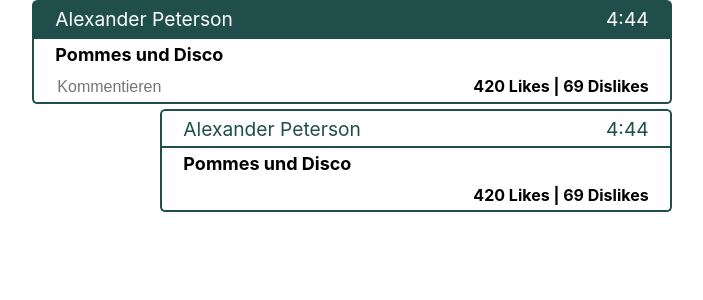
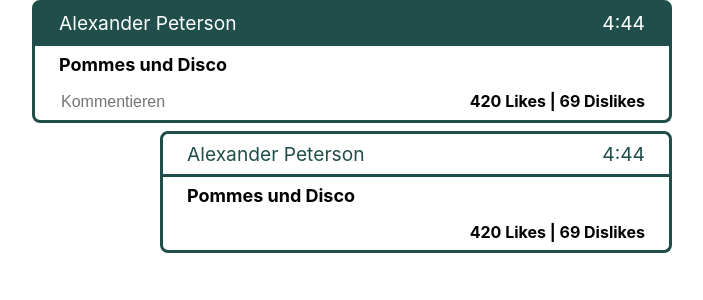
Before and after one commit to Last-Harmattan/web2.0, a React (Create React App) app in the folder frontend/: page / in a window 1280 px wide. Shown: the top 300 px of the page, without its empty margins (288-991 px from the left). Built offline with nearby package versions, Linux system fonts and the light colour scheme.

Commit message:
Split up components css file into one for each component

```diff
--- a/frontend/src/component/Components.css
+++ /dev/null
@@ -1,89 +0,0 @@
-/* Post */
-
-.Post-Header {
-  color: white;
-  font-size: larger;
-  background-color: #204e4a;
-  border: 2pt solid #204e4a;
-  border-radius: 4pt 4pt 0pt 0pt;
-  padding-left: 16pt;
-  padding-right: 16pt;
-  padding-top: 4pt;
-  padding-bottom: 4pt;
-  overflow: auto;
-}
-
-.Post-Header-Name {
-  float: left;
-  width: 80%;
-}
-
-.Post-Header-Time {
-  float: right;
-}
-
-.Post-Content {
-  font-size: large;
-  font-weight: bold;
-  border-left: 2pt solid #204e4a;
-  border-right: 2pt solid #204e4a;
-  background-color: white;
-  padding-left: 16pt;
-  padding-right: 16pt;
-  padding-top: 4pt;
-  padding-bottom: 4pt;
-}
-
-.Post-Footer {
-  border-radius: 0pt 0pt 4pt 4pt;
-  border-left: 2pt solid #204e4a;
-  border-right: 2pt solid #204e4a;
-  border-bottom: 2pt solid #204e4a;
-  background-color: white;
-  padding-left: 16pt;
-  padding-right: 16pt;
-  padding-top: 4pt;
-  padding-bottom: 4pt;
-  overflow: auto;
-}
-
-.Post-Footer-Comment {
-  width: 66%;
-  border: 0px;
-  font-size: medium;
-}
-
-.Post-Footer-Rating {
-  float: right;
-  font-weight: bold;
-  font-size: medium;
-  height: 100%;
-}
-
-/* Comment */
-
-.Comment {
-  float: right;
-  width: 80%;
-  margin-top: 4pt;
-}
-
-.Comment-Header {
-  color: #204e4a;
-  font-size: larger;
-  background-color: white;
-  border: 2pt solid #204e4a;
-  border-radius: 4pt 4pt 0pt 0pt;
-  padding-left: 16pt;
-  padding-right: 16pt;
-  padding-top: 4pt;
-  padding-bottom: 4pt;
-  overflow: auto;
-}
-
-/* Util */
-
-.Center {
-  margin: auto;
-  width: 50%;
-}
--- /dev/null
+++ b/frontend/src/component/Post.css
@@ -0,0 +1,5 @@
+.Comment {
+  float: right;
+  width: 80%;
+  margin-top: 8px;
+}
--- a/frontend/src/component/Post.tsx
+++ b/frontend/src/component/Post.tsx
@@ -1,5 +1,5 @@
 import React from 'react';
-import './Components.css';
+import './Post.css';
 import PostContent from './PostContent';
 import PostFooter from './PostFooter';
 import PostHeader from './PostHeader';
--- /dev/null
+++ b/frontend/src/component/PostContent.css
@@ -0,0 +1,11 @@
+.Post-Content {
+  font-size: large;
+  font-weight: bold;
+  border-left: 3px solid #204e4a;
+  border-right: 3px solid #204e4a;
+  background-color: white;
+  padding-left: 24px;
+  padding-right: 24px;
+  padding-top: 8px;
+  padding-bottom: 8px;
+}
--- a/frontend/src/component/PostContent.tsx
+++ b/frontend/src/component/PostContent.tsx
@@ -1,5 +1,5 @@
 import React from 'react';
-import './Components.css';
+import './PostContent.css';
 
 interface PostContentProps {
   content: string;
--- /dev/null
+++ b/frontend/src/component/PostFooter.css
@@ -0,0 +1,25 @@
+.Post-Footer {
+  border-radius: 0px 0px 8px 8px;
+  border-left: 3px solid #204e4a;
+  border-right: 3px solid #204e4a;
+  border-bottom: 3px solid #204e4a;
+  background-color: white;
+  padding-left: 24px;
+  padding-right: 24px;
+  padding-top: 8px;
+  padding-bottom: 8px;
+  overflow: auto;
+}
+
+.Post-Footer-Comment {
+  width: 66%;
+  border: 0px;
+  font-size: medium;
+}
+
+.Post-Footer-Rating {
+  float: right;
+  font-weight: bold;
+  font-size: medium;
+  height: 100%;
+}
--- a/frontend/src/component/PostFooter.tsx
+++ b/frontend/src/component/PostFooter.tsx
@@ -1,5 +1,5 @@
 import React from 'react';
-import './Components.css';
+import './PostFooter.css';
 
 interface PostFooterProps {
   likes: number;
--- /dev/null
+++ b/frontend/src/component/PostHeader.css
@@ -0,0 +1,34 @@
+.Post-Header {
+  color: white;
+  font-size: larger;
+  background-color: #204e4a;
+  border: 3px solid #204e4a;
+  border-radius: 8px 8px 0px 0px;
+  padding-left: 24px;
+  padding-right: 24px;
+  padding-top: 8px;
+  padding-bottom: 8px;
+  overflow: auto;
+}
+
+.Post-Header-Name {
+  float: left;
+  width: 80%;
+}
+
+.Post-Header-Time {
+  float: right;
+}
+
+.Comment-Header {
+  color: #204e4a;
+  font-size: larger;
+  background-color: white;
+  border: 3px solid #204e4a;
+  border-radius: 8px 8px 0px 0px;
+  padding-left: 24px;
+  padding-right: 24px;
+  padding-top: 8px;
+  padding-bottom: 8px;
+  overflow: auto;
+}
--- a/frontend/src/component/PostHeader.tsx
+++ b/frontend/src/component/PostHeader.tsx
@@ -1,5 +1,5 @@
 import React from 'react';
-import './Components.css';
+import './PostHeader.css';
 
 interface PostHeaderProps {
   name: string;
--- a/frontend/src/index.tsx
+++ b/frontend/src/index.tsx
@@ -2,6 +2,7 @@ import React from 'react';
 import ReactDOM from 'react-dom';
 import App from './App';
 import './index.css';
+import reportWebVitals from './reportWebVitals';
 
 ReactDOM.render(
   <React.StrictMode>
@@ -13,3 +14,4 @@ ReactDOM.render(
 // If you want to start measuring performance in your app, pass a function
 // to log results (for example: reportWebVitals(console.log))
 // or send to an analytics endpoint. Learn more: https://bit.ly/CRA-vitals
+reportWebVitals();
```
